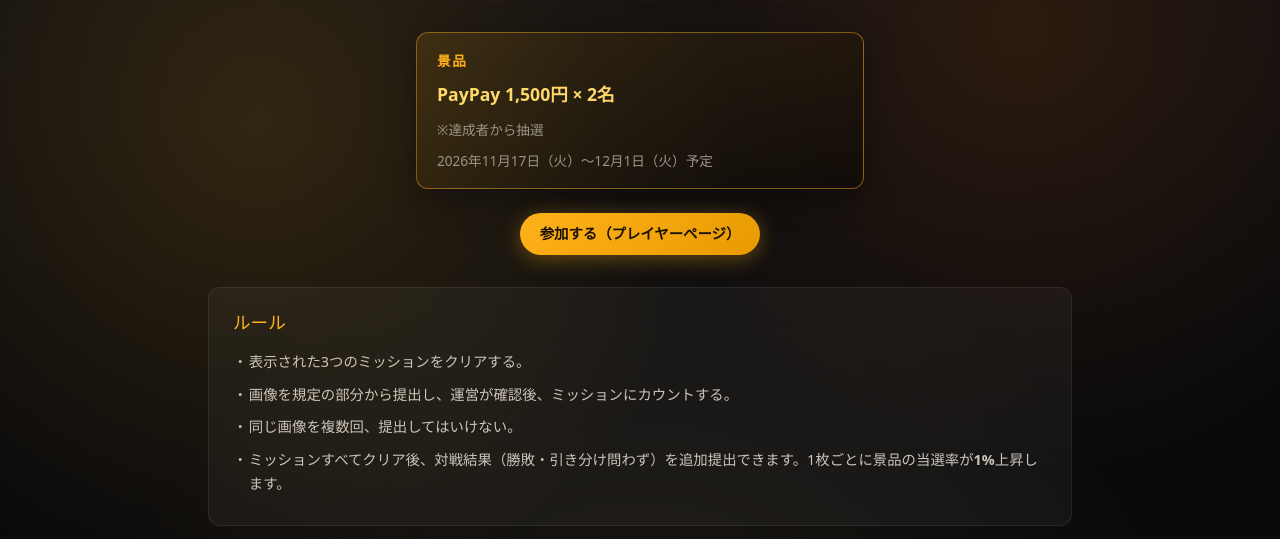
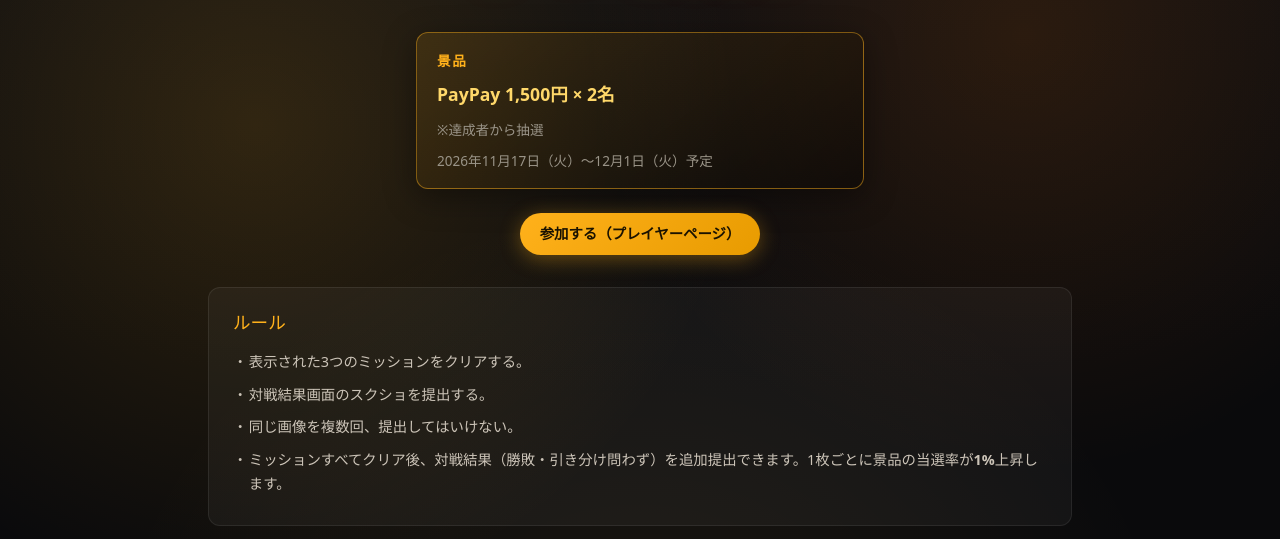
Before and after one commit to nakaokazuki/blaze-crown, an Astro site: page /games/blaze-crown/events/cbt-paypay-2026-11 in a window 1280 px wide. Shown: the part 219-758 px from the top of the page. Built offline with nearby package versions, Linux system fonts and the light colour scheme; Astro itself is replaced by a stand-in of ours.

Commit message:
フロント実装を更新

```diff
--- a/src/pages/games/[game]/events/[slug]/index.astro
+++ b/src/pages/games/[game]/events/[slug]/index.astro
@@ -29,7 +29,7 @@ const playHref = eventPlayPath(game!, slug!);
     <h2>ルール</h2>
     <ul>
       <li>表示された3つのミッションをクリアする。</li>
-      <li>画像を規定の部分から提出し、運営が確認後、ミッションにカウントする。</li>
+      <li>対戦結果画面のスクショを提出する。</li>
       <li>同じ画像を複数回、提出してはいけない。</li>
       <li>
         ミッションすべてクリア後、対戦結果（勝敗・引き分け問わず）を追加提出できます。1枚ごとに景品の当選率が<strong>1%</strong>上昇します。
```
